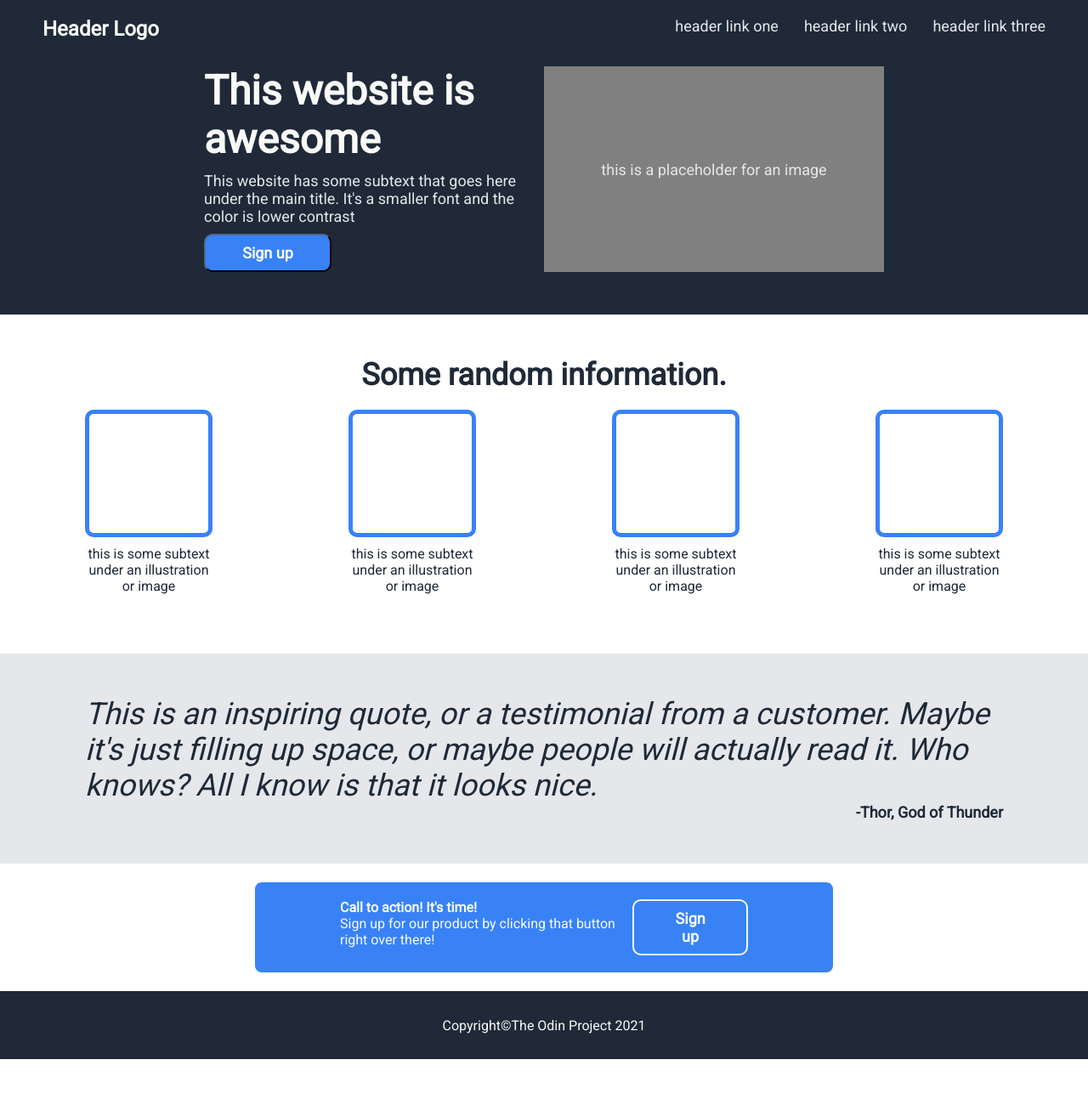
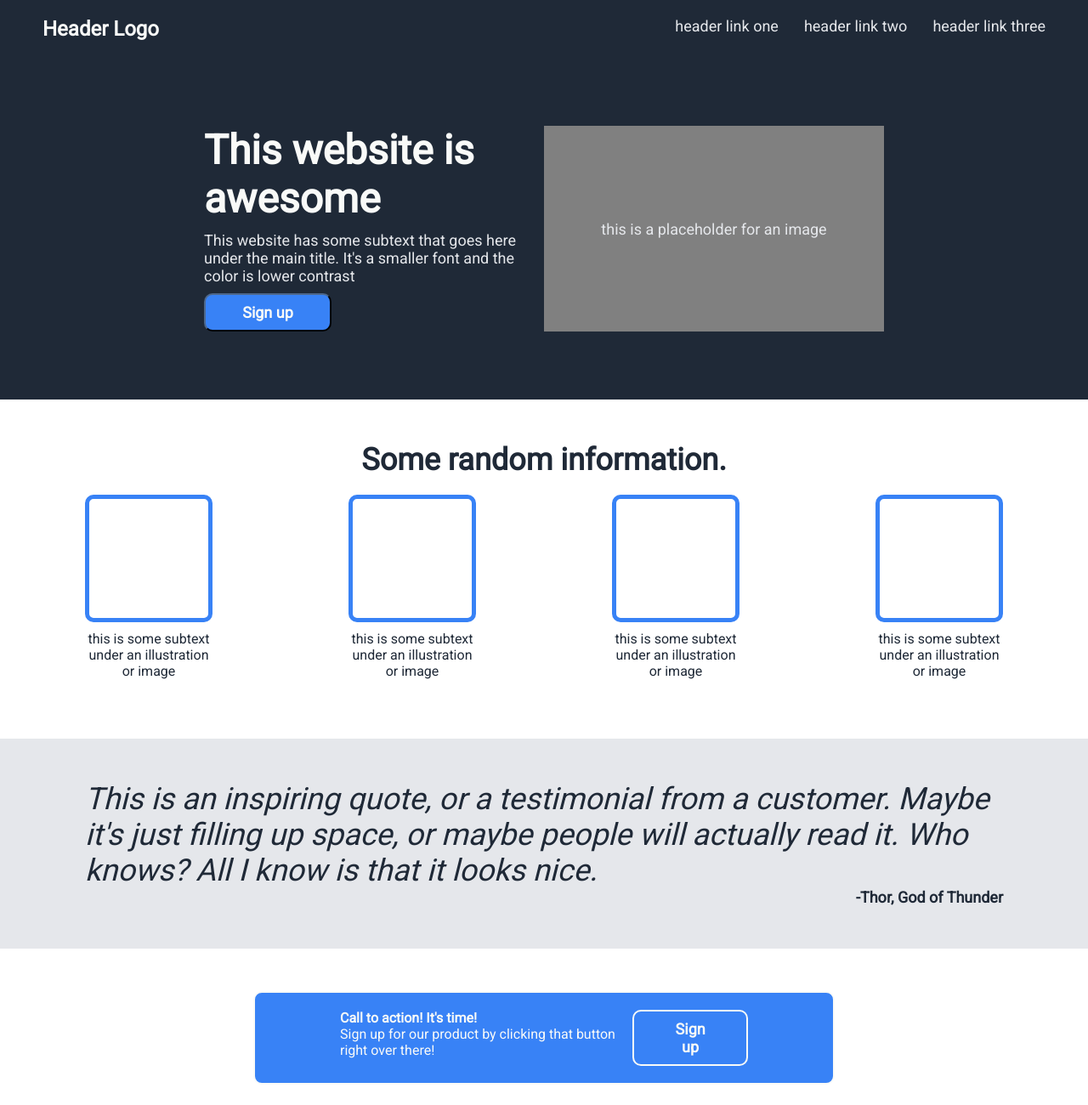
Before and after one commit to CharlieWallace17/landing-page, a plain HTML site: page index.html in a window 1280 px wide. Shown: the top 1300 px of the page at 85% size. Before the commit the page ends 1246 px from the top, so only its background shows below. Drawn offline with Linux system fonts and the light colour scheme.

Commit message:
Add margin adjustments.

```diff
--- a/style.css
+++ b/style.css
@@ -7,7 +7,6 @@ body {
     flex-flow: column wrap;
     justify-content: space-between;
     margin: 0px;
-    /* height: 100vh; */
 }
 
 a {
@@ -29,10 +28,6 @@ ul {
     gap: 30px;
 }
 
-.hero {
-    flex: 1;
-}
-
 .header {
     display: flex;
     justify-content: space-between;
@@ -42,7 +37,7 @@ ul {
 .title {
     display: flex;
     justify-content: center;
-    padding: 10px 100px 50px 100px;
+    padding: 80px 100px;
     flex: 1;
 }
 
@@ -146,8 +141,8 @@ button {
 .action-box {
     display: flex;
     justify-content: space-between;
-    padding: 20px;
-    margin: 20px;
+    padding: 30px;
+    margin: 50px 100px;
     border-radius: 10px;
     padding: 20px 100px;
 }
```
